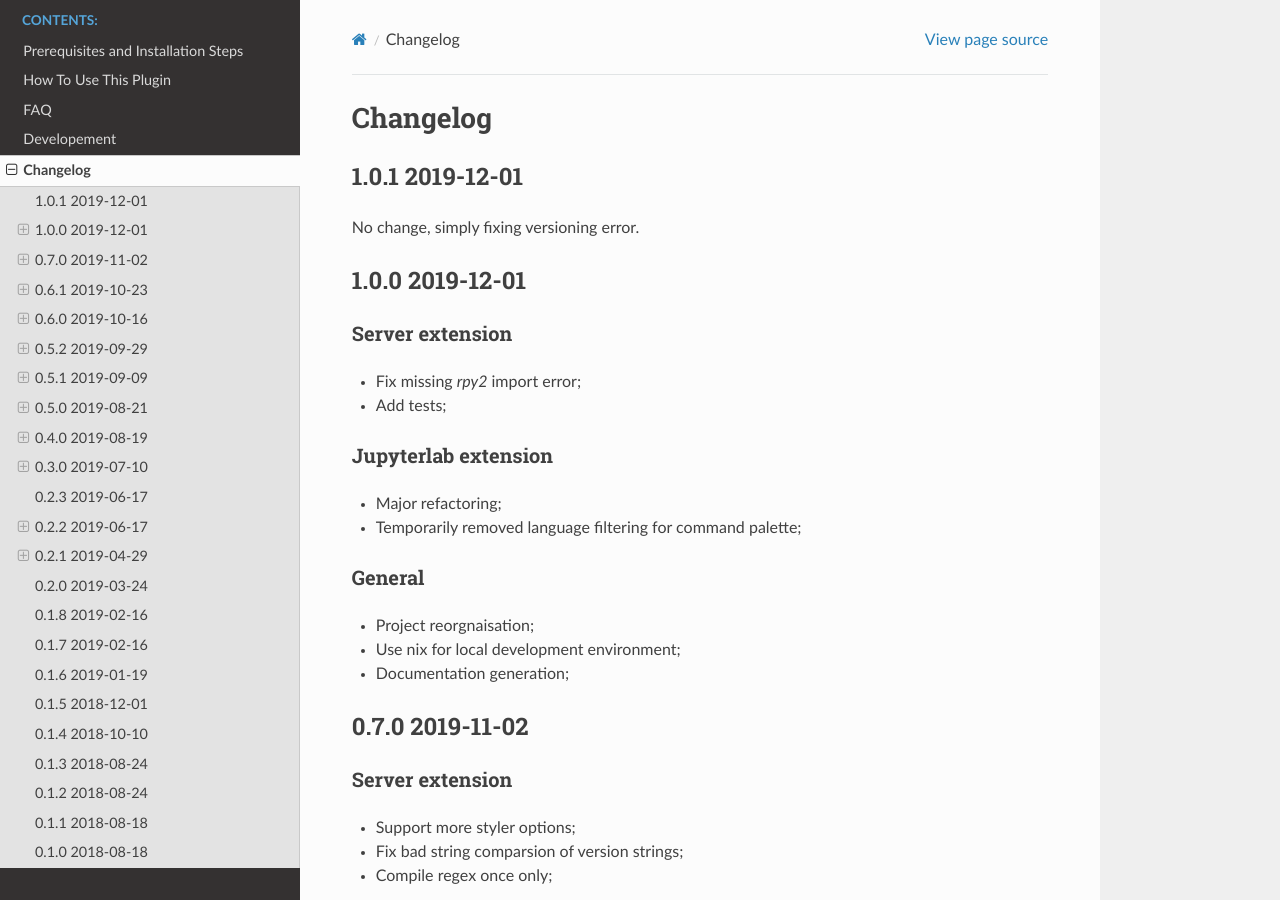
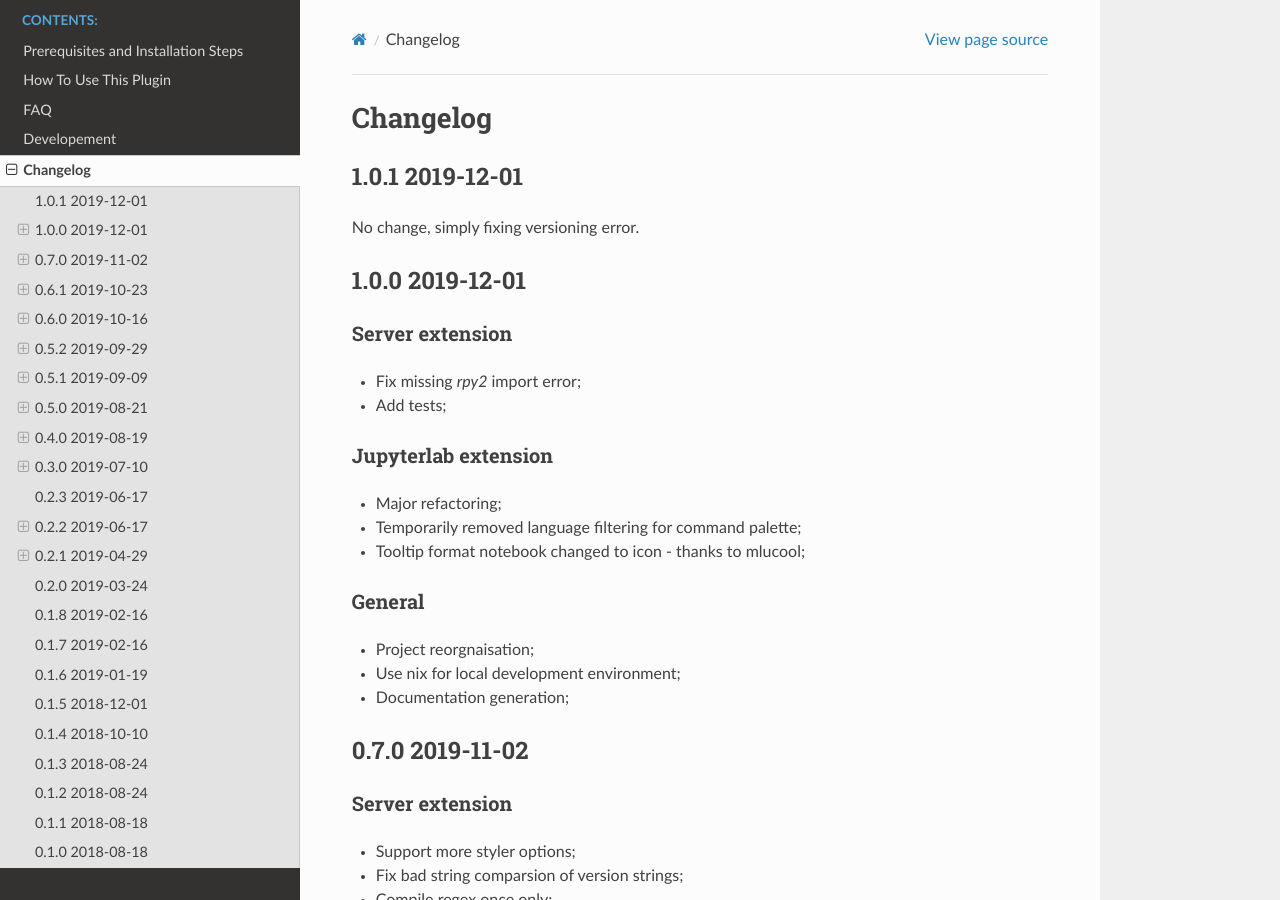
Before and after one commit to jupyterlab-contrib/jupyterlab_code_formatter, a Sphinx documentation site: the page built from docs/changelog.rst, in a window 1280 px wide and 900 px high. Built offline with Sphinx 7.4.7 and the Read the Docs theme 2.0.0, drawn with Linux system fonts in a browser that asks for light colours.

Commit message:
docs: Add missing entry to changelog

```diff
--- a/docs/changelog.rst
+++ b/docs/changelog.rst
@@ -21,6 +21,7 @@ Jupyterlab extension
 
 * Major refactoring;
 * Temporarily removed language filtering for command palette;
+* Tooltip format notebook changed to icon - thanks to mlucool;
 
 General
 -------
```
